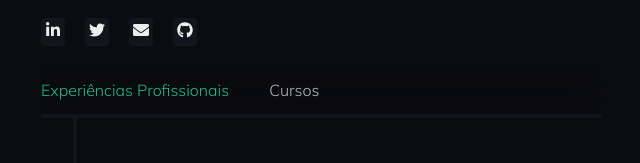
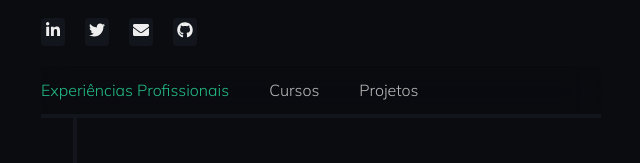
Before and after one commit to trindadematheus/trindadematheus, a Next.js app: page / in a window 1280 px wide. Shown: the part 152-315 px from the top of the page, without its empty margins (319-959 px from the left). Built offline with nearby package versions, Linux system fonts and the light colour scheme.

Commit message:
projetos

```diff
--- /dev/null
+++ b/src/components/ProjectItem/index.tsx
@@ -0,0 +1,27 @@
+import React from 'react'
+
+import * as S from './styles'
+
+interface ProjectItemProps {
+  project: {
+    title: string;
+    desc: string;
+    link: string;
+    tags: string[];
+  }
+}
+
+export default function ProjectItem({ project }: ProjectItemProps) {
+  return (
+    <>
+      <S.Container>
+        <h3 className="title">{project.title}</h3>
+        <p className="desc">{project.desc}</p>
+
+        <div className="tags">
+          {project.tags.map((tag, key) => <span key={key} className="tag">{tag}</span>)}
+        </div>
+      </S.Container>
+    </>
+  )
+}
--- /dev/null
+++ b/src/components/ProjectItem/styles.ts
@@ -0,0 +1,36 @@
+import styled from "styled-components";
+
+export const Container = styled.div`
+  background-color: #12161c;
+  padding: 20px;
+  border-radius: 6px;
+  cursor: pointer;
+
+  transition: all 400ms;
+
+  :hover {
+    transform: translateY(-4px);
+  }
+
+  .title {
+    color: white;
+    font-size: 16px;
+  }
+
+  .desc {
+    color: #ccc;
+    font-size: 14px;
+    margin-top: 6px;
+  }
+
+  .tags {
+    margin-top: 18px;
+
+    .tag {
+      background-color: #24be871f;
+      color: #24BE87;
+      border-radius: 8px;
+      padding: 1px 6px;
+    }
+  }
+`
--- /dev/null
+++ b/src/components/Sections/Courses/index.tsx
@@ -0,0 +1,27 @@
+import { VerticalTimeline, VerticalTimelineElement } from "react-vertical-timeline-component";
+
+import courses from "../../../data/courses";
+
+export default function CoursesSection() {
+  return (
+    <>
+      <VerticalTimeline
+        layout="1-column"
+        lineColor="#12161C"
+      >
+        {courses.map((course, key) => (
+          <VerticalTimelineElement
+            key={key}
+            className="vertical-timeline-element--work"
+            contentStyle={{ background: '#12161C', color: '#fff', boxShadow: 'none' }}
+            contentArrowStyle={{ borderRight: '7px solid #12161C' }}
+            date={`${course.company} - ${course.date}`}
+            iconStyle={{ boxShadow: 'none', background: '#24BE87', width: '10px', height: '10px', top: '15px', left: '15px' }}
+          >
+            <h3 className="vertical-timeline-element-title">{course.title}</h3>
+          </VerticalTimelineElement>
+        ))}
+      </VerticalTimeline>
+    </>
+  )
+}
--- /dev/null
+++ b/src/components/Sections/Jobs/index.tsx
@@ -0,0 +1,30 @@
+import { VerticalTimeline, VerticalTimelineElement } from "react-vertical-timeline-component";
+
+import works from "../../../data/works";
+
+export default function JobsSection() {
+  return (
+    <>
+      <VerticalTimeline
+        layout="1-column"
+        lineColor="#12161C"
+      >
+        {works.map((work, key) => (
+          <VerticalTimelineElement
+            key={key}
+            className="vertical-timeline-element--work"
+            contentStyle={{ background: '#12161C', color: '#fff', boxShadow: 'none' }}
+            contentArrowStyle={{ borderRight: '7px solid #12161C' }}
+            date={work.time}
+            iconStyle={{ boxShadow: 'none', background: '#24BE87', width: '10px', height: '10px', top: '15px', left: '15px' }}
+          >
+            <h3 className="vertical-timeline-element-title">{work.office}</h3>
+            <p>
+              {work.description}
+            </p>
+          </VerticalTimelineElement>
+        ))}
+      </VerticalTimeline>
+    </>
+  )
+}
--- /dev/null
+++ b/src/components/Sections/Projects/index.tsx
@@ -0,0 +1,15 @@
+import projects from "../../../data/projects";
+import ProjectItem from "../../ProjectItem";
+import * as S from './styles'
+
+export default function ProjectsSection() {
+  return (
+    <>
+      <S.Container>
+        {projects.map((project, key) => (
+          <ProjectItem key={key} project={project} />
+        ))}
+      </S.Container>
+    </>
+  )
+}
--- /dev/null
+++ b/src/components/Sections/Projects/styles.ts
@@ -0,0 +1,13 @@
+import styled from "styled-components";
+
+export const Container = styled.div`
+  margin-top: 30px;
+
+  display: grid;
+  grid-template-columns: 1fr 1fr;
+  grid-gap: 10px;
+
+  @media (max-width: 768px) {
+    grid-template-columns: 1fr;
+  }
+`
--- /dev/null
+++ b/src/data/projects.ts
@@ -0,0 +1,34 @@
+export default [
+  {
+    title: 'dodger',
+    desc: 'Hide WhatsApp Web messages for the curious',
+    link: 'https://github.com/trindadematheus/dodger',
+    tags: [
+      'chrome-extension'
+    ]
+  },
+  {
+    title: 'loterias-api',
+    desc: 'API de resultados da loteria brasileira',
+    link: 'https://github.com/trindadematheus/loterias-api',
+    tags: [
+      'api'
+    ]
+  },
+  {
+    title: 'google-sheet-api',
+    desc: 'API de integração com o Google Sheets',
+    link: 'https://github.com/trindadematheus/google-sheet-api',
+    tags: [
+      'api'
+    ]
+  },
+  {
+    title: 'hetter',
+    desc: ' A simple route manager for Next.js API Routes',
+    link: 'https://github.com/trindadematheus/hetter',
+    tags: [
+      'lib'
+    ]
+  },
+]
--- a/src/pages/index.tsx
+++ b/src/pages/index.tsx
@@ -1,14 +1,14 @@
 import { useState } from 'react';
-import { VerticalTimeline, VerticalTimelineElement } from 'react-vertical-timeline-component';
 import { FaLinkedinIn, FaTwitter, FaEnvelope, FaGithub } from 'react-icons/fa';
 import 'react-vertical-timeline-component/style.min.css';
 
-import works from '../data/works';
 import * as S from '../styles/home'
-import courses from '../data/courses';
+import CoursesSection from '../components/Sections/Courses';
+import JobsSection from '../components/Sections/Jobs';
+import ProjectsSection from '../components/Sections/Projects';
 
 export default function Home() {
-  const [activeTab, setActiveTab] = useState<'jobs' | 'courses'>('jobs');
+  const [activeTab, setActiveTab] = useState<'jobs' | 'courses' | 'projects'>('jobs');
 
   return (
     <>
@@ -33,55 +33,28 @@ export default function Home() {
           </a>
         </div>
 
-        {/* <hr /> */}
-
         <ul className="tabbar">
-          <S.TabItem active={activeTab === 'jobs'} onClick={() => setActiveTab('jobs')} >Experiências Profissionais</S.TabItem>
-          <S.TabItem active={activeTab === 'courses'} onClick={() => setActiveTab('courses')}>Cursos</S.TabItem>
+          <S.TabItem
+            active={activeTab === 'jobs'}
+            onClick={() => setActiveTab('jobs')} >
+            Experiências Profissionais
+          </S.TabItem>
+          <S.TabItem
+            active={activeTab === 'courses'}
+            onClick={() => setActiveTab('courses')} >
+            Cursos
+          </S.TabItem>
+          <S.TabItem
+            active={activeTab === 'projects'}
+            onClick={() => setActiveTab('projects')}>
+            Projetos
+          </S.TabItem>
         </ul>
 
-        {activeTab === 'jobs' && (
-          <VerticalTimeline
-            layout="1-column"
-            lineColor="#12161C"
-          >
-            {works.map((work, key) => (
-              <VerticalTimelineElement
-                key={key}
-                className="vertical-timeline-element--work"
-                contentStyle={{ background: '#12161C', color: '#fff', boxShadow: 'none' }}
-                contentArrowStyle={{ borderRight: '7px solid #12161C' }}
-                date={work.time}
-                iconStyle={{ boxShadow: 'none', background: '#24BE87', width: '10px', height: '10px', top: '15px', left: '15px' }}
-              >
-                <h3 className="vertical-timeline-element-title">{work.office}</h3>
-                <p>
-                  {work.description}
-                </p>
-              </VerticalTimelineElement>
-            ))}
-          </VerticalTimeline>
-        )}
+        {activeTab === 'jobs' && <JobsSection />}
+        {activeTab === 'courses' && <CoursesSection />}
+        {activeTab === 'projects' && <ProjectsSection />}
 
-        {activeTab === 'courses' && (
-          <VerticalTimeline
-            layout="1-column"
-            lineColor="#12161C"
-          >
-            {courses.map((course, key) => (
-              <VerticalTimelineElement
-                key={key}
-                className="vertical-timeline-element--work"
-                contentStyle={{ background: '#12161C', color: '#fff', boxShadow: 'none' }}
-                contentArrowStyle={{ borderRight: '7px solid #12161C' }}
-                date={`${course.company} - ${course.date}`}
-                iconStyle={{ boxShadow: 'none', background: '#24BE87', width: '10px', height: '10px', top: '15px', left: '15px' }}
-              >
-                <h3 className="vertical-timeline-element-title">{course.title}</h3>
-              </VerticalTimelineElement>
-            ))}
-          </VerticalTimeline>
-        )}
       </S.Wrapper>
     </>
   )
--- a/src/styles/home.ts
+++ b/src/styles/home.ts
@@ -55,6 +55,13 @@ export const Wrapper = styled.div`
     align-items: center;
     gap: 40px;
   }
+
+  @media (max-width: 768px) {
+    .tabbar {
+      justify-content: space-between;
+      gap: 0px;
+    }
+  }
 `
 
 interface TabItemProps {
```
